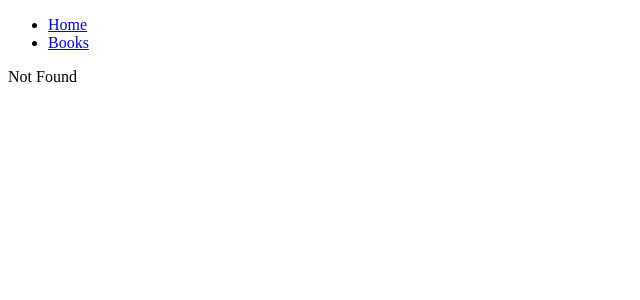
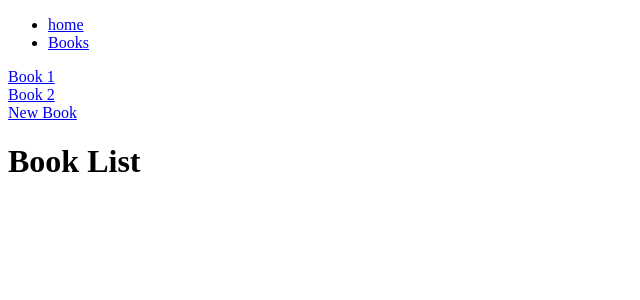
Before and after one commit to kasiakor/react-router-v6, a React (Vite) app: page /books in a window 1280 px wide. Before the commit this address had no page. Shown: the top 300 px of the page, without its empty margins (0-640 px from the left). Built offline with nearby package versions, Linux system fonts and the light colour scheme.

Commit message:
add isactive property to navlink

```diff
--- a/src/App.jsx
+++ b/src/App.jsx
@@ -1,34 +1,42 @@
-import { Link, useRoutes } from "react-router-dom";
+import { Routes, Route, NavLink, Link } from "react-router-dom";
 import Home from "./Home";
-//import BookList from "./BookList";
-//import Book from "./Book";
-//import NewBook from "./NewBook";
+import BookList from "./BookList";
+import Book from "./Book";
+import NewBook from "./NewBook";
 import NotFound from "./NotFound";
-//import BookLayout from "./BookLayout";
+import BookLayout from "./BookLayout";
 
 function App() {
-  // uses JS objects instead of route elements
-  const element = useRoutes([
-    {
-      path: "/",
-      element: <Home />,
-    },
-    { path: "*", element: <NotFound /> },
-  ]);
+  // // uses JS objects instead of route elements
+  // const element = useRoutes([
+  //   {
+  //     path: "/",
+  //     element: <Home />,
+  //   },
+  //   { path: "*", element: <NotFound /> },
+  // ]);
   return (
     <>
       <nav>
         <ul>
           <li>
-            <Link to="./">Home</Link>
+            <NavLink
+              style={({ isActive }) => {
+                return isActive ? { color: "red" } : null;
+              }}
+              to="/"
+            >
+              {({ isActive }) => {
+                return isActive ? "active home" : "home";
+              }}
+            </NavLink>
           </li>
           <li>
-            <Link to="./books">Books</Link>
+            <Link to="/books">Books</Link>
           </li>
         </ul>
       </nav>
-      {element}
-      {/* <Routes>
+      <Routes>
         <Route path="/" element={<Home />}></Route>
         <Route path="/books" element={<BookLayout />}>
           <Route index element={<BookList />} />
@@ -36,7 +44,7 @@ function App() {
           <Route path="new" element={<NewBook />} />
         </Route>
         <Route path="*" element={<NotFound />} />
-      </Routes> */}
+      </Routes>
     </>
   );
 }
--- a/src/BookLayout.jsx
+++ b/src/BookLayout.jsx
@@ -8,7 +8,7 @@ const BookLayout = () => {
       <Link to="/books/2">Book 2</Link>
       <br />
       <Link to="/books/new">New Book</Link>
-      <Outlet context={{ book: "reviews" }} />
+      <Outlet context={{ book: "review" }} />
     </>
   );
 };
```
